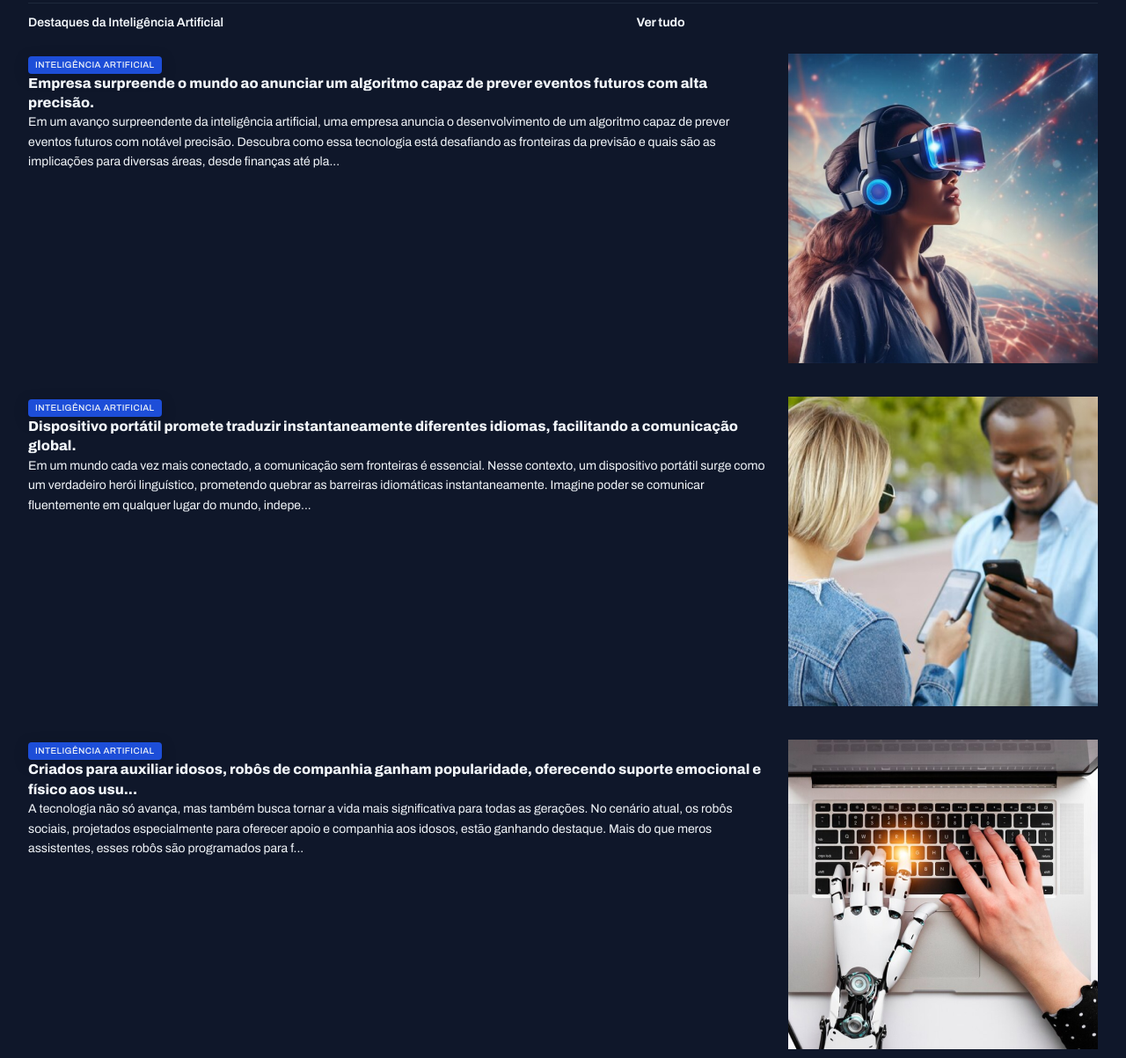
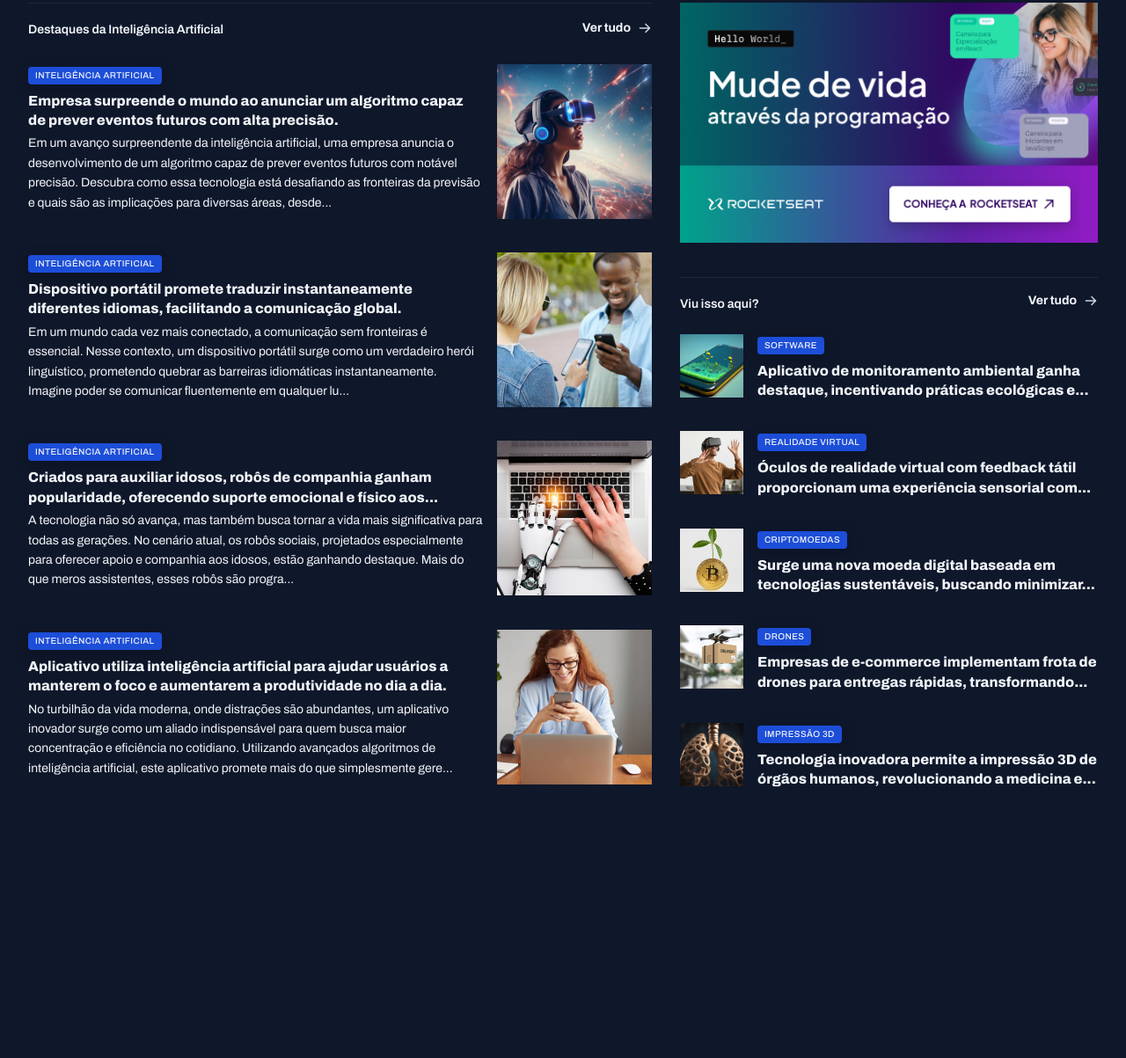
Before and after one commit to guilherme-r-n/page-portal-de-noticias, a plain HTML site: page index.html in a window 1280 px wide. Shown: the part 1060-2263 px from the top of the page at 88% size. After the commit the page ends 2000 px from the top, so only its background shows below. Drawn offline with Linux system fonts and the light colour scheme.

Commit message:
Estilizando as últimas seções.

```diff
--- a/index.html
+++ b/index.html
@@ -155,9 +155,10 @@
     <section id="ai">
       <header class="grid grid-flow-col">
         <h3>Destaques da Inteligência Artificial</h3>
-        <a href="#" class="grid grid-flow-col"></a>
+        <a href="#" class="grid grid-flow-col">
           <strong>Ver tudo</strong>
           <span></span>
+        </a>
       </header>
 
       <div class="grid gap-32">
@@ -171,8 +172,7 @@
             <p class="text-sm">
               Em um avanço surpreendente da inteligência artificial, uma empresa anuncia o desenvolvimento de um
               algoritmo capaz de prever eventos futuros com notável precisão. Descubra como essa tecnologia está
-              desafiando as fronteiras da previsão e quais são as implicações para diversas áreas, desde finanças até
-              pla...
+              desafiando as fronteiras da previsão e quais são as implicações para diversas áreas, desde...
             </p>
           </div>
           <div>
@@ -191,8 +191,7 @@
             <p class="text-sm">
               Em um mundo cada vez mais conectado, a comunicação sem fronteiras é essencial. Nesse contexto, um
               dispositivo portátil surge como um verdadeiro herói linguístico, prometendo quebrar as barreiras
-              idiomáticas instantaneamente. Imagine poder se comunicar fluentemente em qualquer lugar do mundo,
-              indepe...
+              idiomáticas instantaneamente. Imagine poder se comunicar fluentemente em qualquer lu...
             </p>
           </div>
           <div>
@@ -206,12 +205,12 @@
             <spa class="content-tag">Inteligência Artificial</spa>
             <h3 class="text-xl">
               Criados para auxiliar idosos, robôs de companhia ganham popularidade, oferecendo suporte emocional e
-              físico aos usu...
+              físico aos...
             </h3>
             <p class="text-sm">
               A tecnologia não só avança, mas também busca tornar a vida mais significativa para todas as gerações. No
               cenário atual, os robôs sociais, projetados especialmente para oferecer apoio e companhia aos idosos,
-              estão ganhando destaque. Mais do que meros assistentes, esses robôs são programados para f...
+              estão ganhando destaque. Mais do que meros assistentes, esses robôs são progra...
             </p>
           </div>
           <div>
@@ -230,7 +229,7 @@
             <p class="text-sm">
               No turbilhão da vida moderna, onde distrações são abundantes, um aplicativo inovador surge como um aliado
               indispensável para quem busca maior concentração e eficiência no cotidiano. Utilizando avançados
-              algoritmos de inteligência artificial, este aplicativo promete mais do que simplesmente gerenci...
+              algoritmos de inteligência artificial, este aplicativo promete mais do que simplesmente gere...
             </p>
           </div>
           <div>
@@ -241,7 +240,7 @@
 
       </div>
     </section>
-
+    <aside>
       <div id="ads">
         <img src="assets/Ads.png" alt="Propaganda patrocinada">
       </div>
@@ -249,9 +248,10 @@
       <section id="more">
         <header class="grid grid-flow-col">
           <h3>Viu isso aqui?</h3>
-        <a href="#" class="grid grid-flow-col"></a>
+          <a href="#" class="grid grid-flow-col">
             <strong>Ver tudo</strong>
             <span></span>
+          </a>
         </header>
 
         <div class="grid gap-32">
@@ -264,7 +264,7 @@
             <div>
               <spa class="content-tag">Software</spa>
               <h3 class="text-xl">
-              Aplicativo de monitoramento ambiental ganha destaque, incentivando práticas ecológicas e pro...
+                Aplicativo de monitoramento ambiental ganha destaque, incentivando práticas ecológicas e...
             </div>
           </article>
 
@@ -276,7 +276,7 @@
             <div>
               <spa class="content-tag">Realidade Virtual</spa>
               <h3 class="text-xl">
-              Óculos de realidade virtual com feedback tátil proporcionam uma experiência sensorial complet...
+                Óculos de realidade virtual com feedback tátil proporcionam uma experiência sensorial com...
             </div>
           </article>
 
@@ -288,7 +288,7 @@
             <div>
               <spa class="content-tag">Criptomoedas</spa>
               <h3 class="text-xl">
-              Surge uma nova moeda digital baseada em tecnologias sustentáveis, buscando minimizar o i...
+                Surge uma nova moeda digital baseada em tecnologias sustentáveis, buscando minimizar...
             </div>
           </article>
 
@@ -300,7 +300,7 @@
             <div>
               <spa class="content-tag">Drones</spa>
               <h3 class="text-xl">
-              Empresas de e-commerce implementam frota de drones para entregas rápidas, transformando o ce...
+                Empresas de e-commerce implementam frota de drones para entregas rápidas, transformando...
             </div>
           </article>
 
@@ -312,11 +312,12 @@
             <div>
               <spa class="content-tag">Impressão 3d</spa>
               <h3 class="text-xl">
-              Tecnologia inovadora permite a impressão 3D de órgãos humanos, revolucionando a medicina e a li...
+                Tecnologia inovadora permite a impressão 3D de órgãos humanos, revolucionando a medicina e...
             </div>
           </article>
         </div>
       </section>
+    </aside>
   </main>
 </body>
 
--- a/styles/global.css
+++ b/styles/global.css
@@ -51,8 +51,16 @@ img {
 }
 
 main {
-  margin-top: 40px;
-  gap: 80px;
+  margin-block: 40px;
+  row-gap: 80px;
+  column-gap: 32px;
+
+  grid-template-columns: 2fr 1.34fr;
+
+  grid-template-areas:
+  "featured featured"
+  "weekly weekly"
+  "ai aside";
 }
 
 .content-tag {
--- a/styles/sections.css
+++ b/styles/sections.css
@@ -21,6 +21,8 @@ section header {
 }
 
 #featured {
+  grid-area: featured;
+
   img {
     height: 100%;
     object-fit: cover;
@@ -60,6 +62,8 @@ section header {
 }
 
 #weekly {
+  grid-area: weekly;
+
   &>div {
     grid-template-columns: repeat(4, 292px);
   }
@@ -83,3 +87,35 @@ section header {
     }
   }
 }
+
+#ai {
+  grid-area: ai;
+
+  img {
+    width: 176px;
+    aspect-ratio: 1/1;
+    object-fit: cover;
+  }
+
+  h3 {
+    margin-block: 8px 4px;
+  }
+}
+
+aside {
+  grid-area: aside;
+}
+
+#more {
+  margin-top: 32px;
+
+  h3 {
+    margin-top: 8px;
+  }
+
+  img {
+    width: 72px;
+    aspect-ratio: 1/1;
+    object-fit: cover;
+  }
+}
```
Lines whose indentation alone changed are shown as unchanged.
